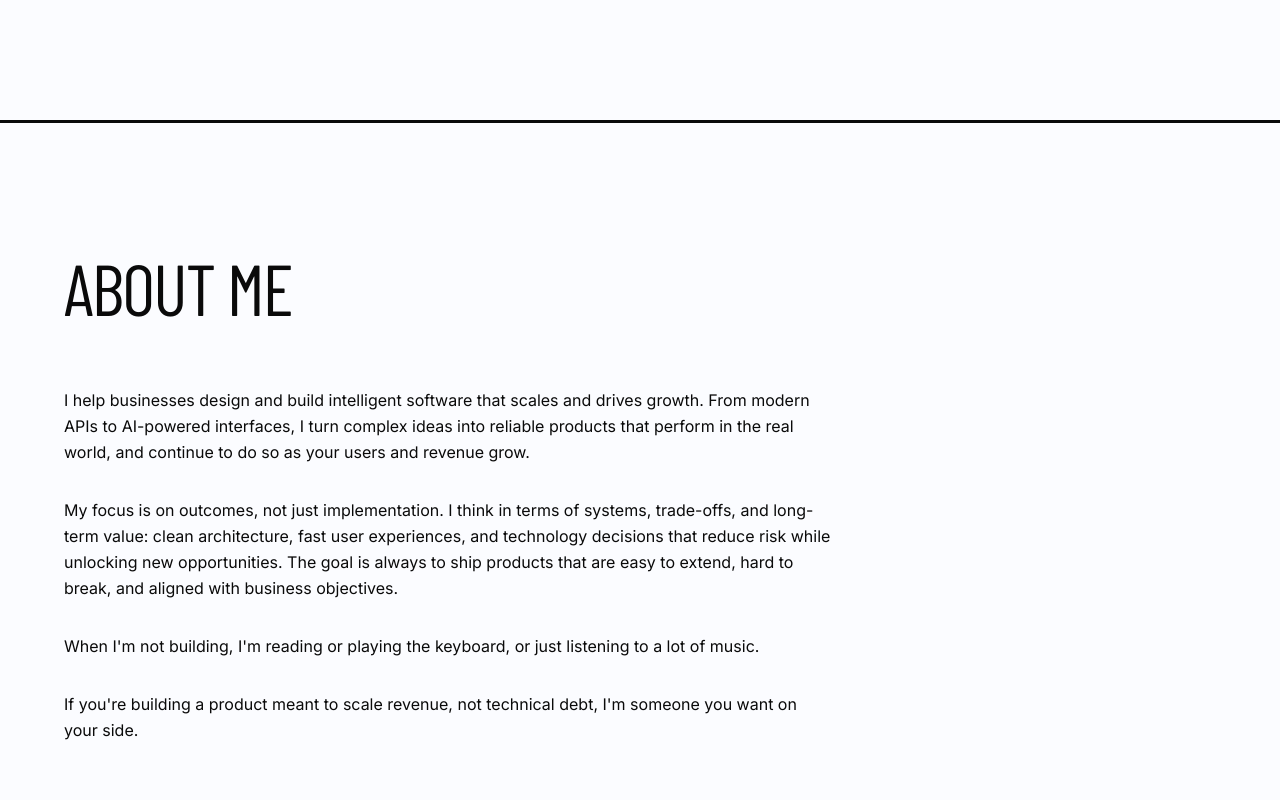
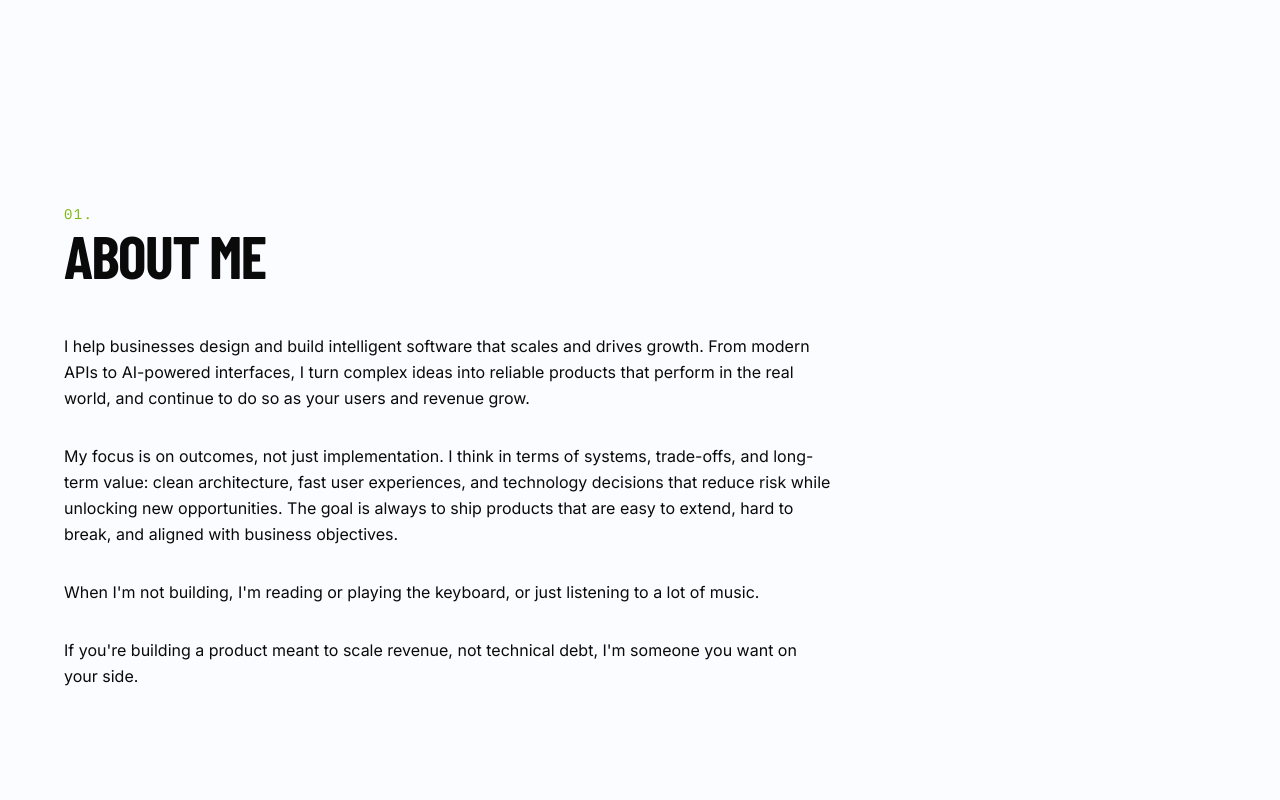
Before and after one commit to seyiadisa/my-portfolio, a Vue app: page / in a window 1280 px wide. Shown: the part 760-1560 px from the top of the page. Built offline with nearby package versions, Linux system fonts and the light colour scheme; a web font is replaced by a local one.

Commit message:
feat: update about section to new designs

```diff
--- a/src/components/About.vue
+++ b/src/components/About.vue
@@ -1,30 +1,47 @@
+<script setup lang="ts">
+import gsap from 'gsap'
+import { onMounted } from 'vue'
+
+onMounted(() => {
+  gsap.from('.about-text', {
+    y: 35,
+    opacity: 0,
+    duration: 0.8,
+    ease: 'power3.out',
+    scrollTrigger: { trigger: '#about', start: 'top 80%', once: true },
+  })
+})
+</script>
+
 <template>
-  <section id="about" class="py-32 border-t-3 px-4 md:px-16">
-    <div class="max-w-7xl mx-auto">
-      <div class="flex justify-between items-baseline mb-16 gap-8 flex-wrap">
-        <h2 class="section-title font-display text-5xl md:text-6xl lg:text-7xl tracking-tight">
-          ABOUT ME
+  <section id="about" class="py-20 border-t border-white/10 px-6 md:px-16">
+    <div class="max-w-6xl mx-auto">
+      <div class="section-heading mb-12">
+        <span class="font-mono text-accent text-sm tracking-widest">01.</span>
+        <h2
+          class="font-display font-black text-4xl md:text-5xl lg:text-6xl uppercase tracking-tight text-foreground"
+        >
+          About Me
         </h2>
       </div>
-    </div>
 
-    <div class="space-y-8 max-w-3xl mb-12 *:leading-relaxed">
+      <div class="about-text space-y-8 max-w-3xl mb-12 *:leading-relaxed">
         <p>
-        I help businesses design and build intelligent software that scales and drives growth. From
-        modern APIs to AI-powered interfaces, I turn complex ideas into reliable products that
-        perform in the real world, and continue to do so as your users and revenue grow.
+          I help businesses design and build intelligent software that scales and drives growth.
+          From modern APIs to AI-powered interfaces, I turn complex ideas into reliable products
+          that perform in the real world, and continue to do so as your users and revenue grow.
         </p>
 
         <p>
           My focus is on outcomes, not just implementation. I think in terms of systems, trade-offs,
           and long-term value: clean architecture, fast user experiences, and technology decisions
-        that reduce risk while unlocking new opportunities. The goal is always to ship products that
-        are easy to extend, hard to break, and aligned with business objectives.
+          that reduce risk while unlocking new opportunities. The goal is always to ship products
+          that are easy to extend, hard to break, and aligned with business objectives.
         </p>
 
         <p>
-        When I&apos;m not building, I&apos;m reading or playing the keyboard, or just listening to a
-        lot of music.
+          When I&apos;m not building, I&apos;m reading or playing the keyboard, or just listening to
+          a lot of music.
         </p>
 
         <p>
@@ -32,5 +49,6 @@
           someone you want on your side.
         </p>
       </div>
+    </div>
   </section>
 </template>
```
Lines whose indentation alone changed are shown as unchanged.
